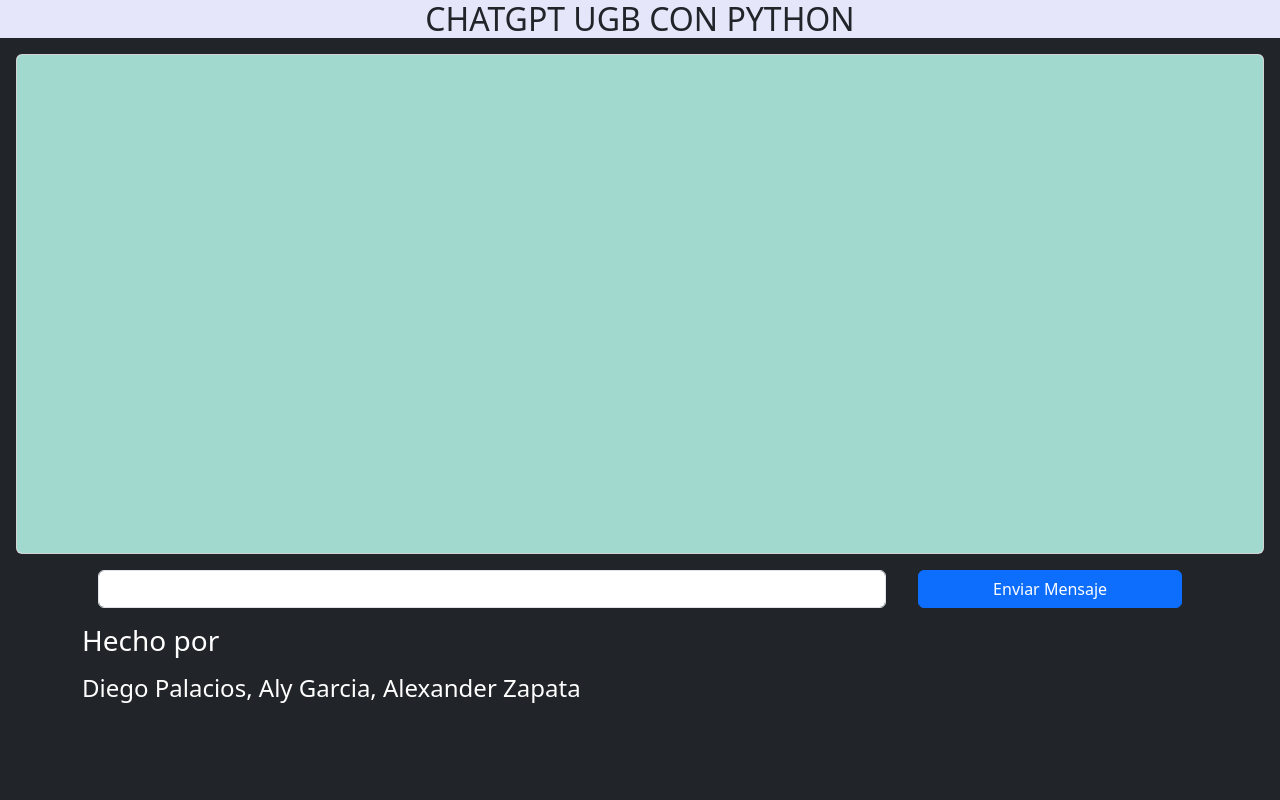
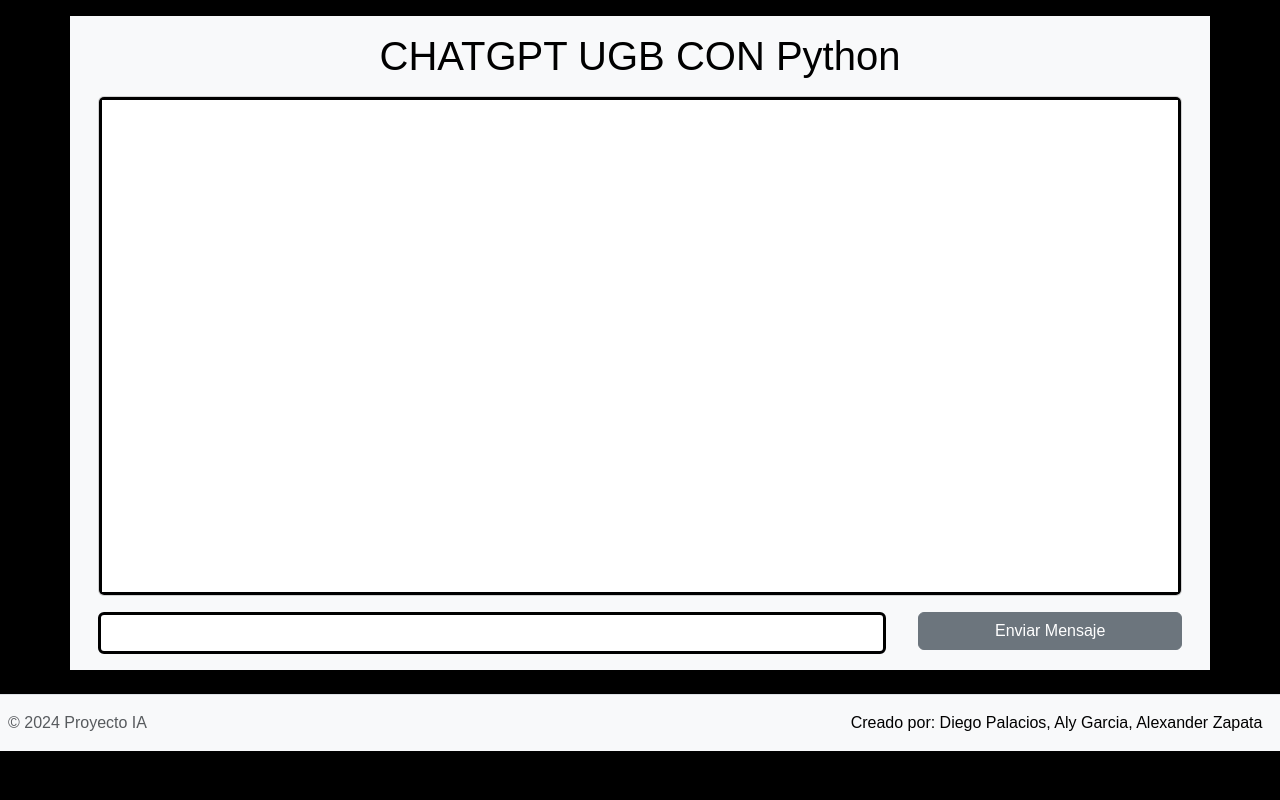
Before and after one commit to AlyGarcia200/ChatGPT, a Flask app: page / in a window 1280 px wide. Run offline with Flask 3, Linux system fonts and the light colour scheme.

Commit message:
ACTUALIZADA

```diff
--- a/templates/index.html
+++ b/templates/index.html
@@ -1,43 +1,51 @@
 <!DOCTYPE html>
-<html lang="en">
+<html>
 <head>
-    <meta charset="UTF-8">
-    <meta http-equiv="X-UA-Compatible" content="IE=edge">
-    <meta name="viewport" content="width=device-width, initial-scale=1.0">
-    <meta name="theme-color"
-        content="#45B39D"/>
     <title>Chat GPT - UGB</title>
 
+    <!-- Importamos Bootstrap desde un CDN para estilos y componentes de UI -->
     <link href="https://cdn.jsdelivr.net/npm/bootstrap@5.3.0-alpha1/dist/css/bootstrap.min.css" rel="stylesheet" integrity="sha384-GLhlTQ8iRABdZLl6O3oVMWSktQOp6b7In1Zl3/Jr59b6EGGoI1aFkw7cmDA6j6gD" crossorigin="anonymous">
- <h2 class="text-center mb-3" style="background-color: Lavender;">CHATGPT UGB CON PYTHON</h2>
+
 </head>
+
+<body style="background-color: black; font-family: Arial, Helvetica, sans-serif;">
+
+    <!-- Contenedor principal -->
+    <div class="container mt-3 text-bg-light">
+        <!-- Título de la página -->
+        <h1 class="text-center pt-3">CHATGPT UGB CON Python</h1>
+
+        <!-- Contenedor para los mensajes del chat -->
+        <div class="card overflow-auto m-3" style="height: 500px">
+            <div class="card-body border border-3 border-black">
+                <!-- Iteramos sobre cada mensaje en la lista de conversaciones y lo mostramos -->
+                {% for c in chat %}
+                    <p>{{c}}</p>
+                {% endfor %}
+            </div>
+        </div>
+
+        <!-- Formulario para enviar una pregunta -->
+        <form action="/" method="post" class="mt-3">
+            <div class="d-flex">
+                <!-- Campo de texto para la pregunta -->
+                <input type="text" class="form-control mb-3 mx-3 w-75 border border-3 border-black" name="question">
+                <!-- Botón para enviar la pregunta -->
+                <button class="btn btn-secondary m-3 mt-0 w-25 h-75" type="submit">Enviar Mensaje</button>
+
             </div>
         </form>
 
-        <div class="card overflow-auto mx-3" style="height: 500px">
-            <div class="card-body" style="background-color:#A2D9CE;">
-                {% for c in chat %}
-                    <p>{{c}}</p>
-                {% endfor %}
-
-            </div>
-        </div>
     </div>
-
-<body class="bg-dark">
-
-    <div class="container mt-3">
-        <form action="/" method="post">
-            <div class="d-flex">
-                <input type="text" class="form-control mb-3 mx-3 w-75" name="question">
-                <button class="btn btn-primary mx-3 w-25 h-75" type="submit">Enviar Mensaje</button>
+    <!-- Pie de página -->
+    <footer class="d-flex flex-wrap justify-content-between align-items-center py-3 my-4 border-top text-bg-light mb-3 p-2">
+        <p class="col-md-4 align-items-center mb-0 text-muted">&copy; 2024 Proyecto IA</p>
+        <!-- Icono de robot -->
+        <svg class="col-md-4 d-flex align-items-center justify-content-center mb-3 mb-md-0 me-md-auto" xmlns="http://www.w3.org/2000/svg" width="16" height="16" fill="currentColor" class="bi bi-robot" viewBox="0 0 16 16">
+            <!-- Aquí va el código del SVG -->
+        </svg>
+        <!-- Créditos -->
+        <p class="col-md-4 mb-0 justify-content-end align-items-center">Creado por: Diego Palacios, Aly Garcia, Alexander Zapata</p>
+    </footer>
 </body>
- </div>
-
- <h3 style="color: white;"Hecho por"<h3/>
-  <p>Hecho por</p>
- <h4 style="color: white;"Hecho por:"<h4/>
-       <p>Diego Palacios, Aly Garcia, Alexander Zapata
-        </p>
-
 </html>
```
